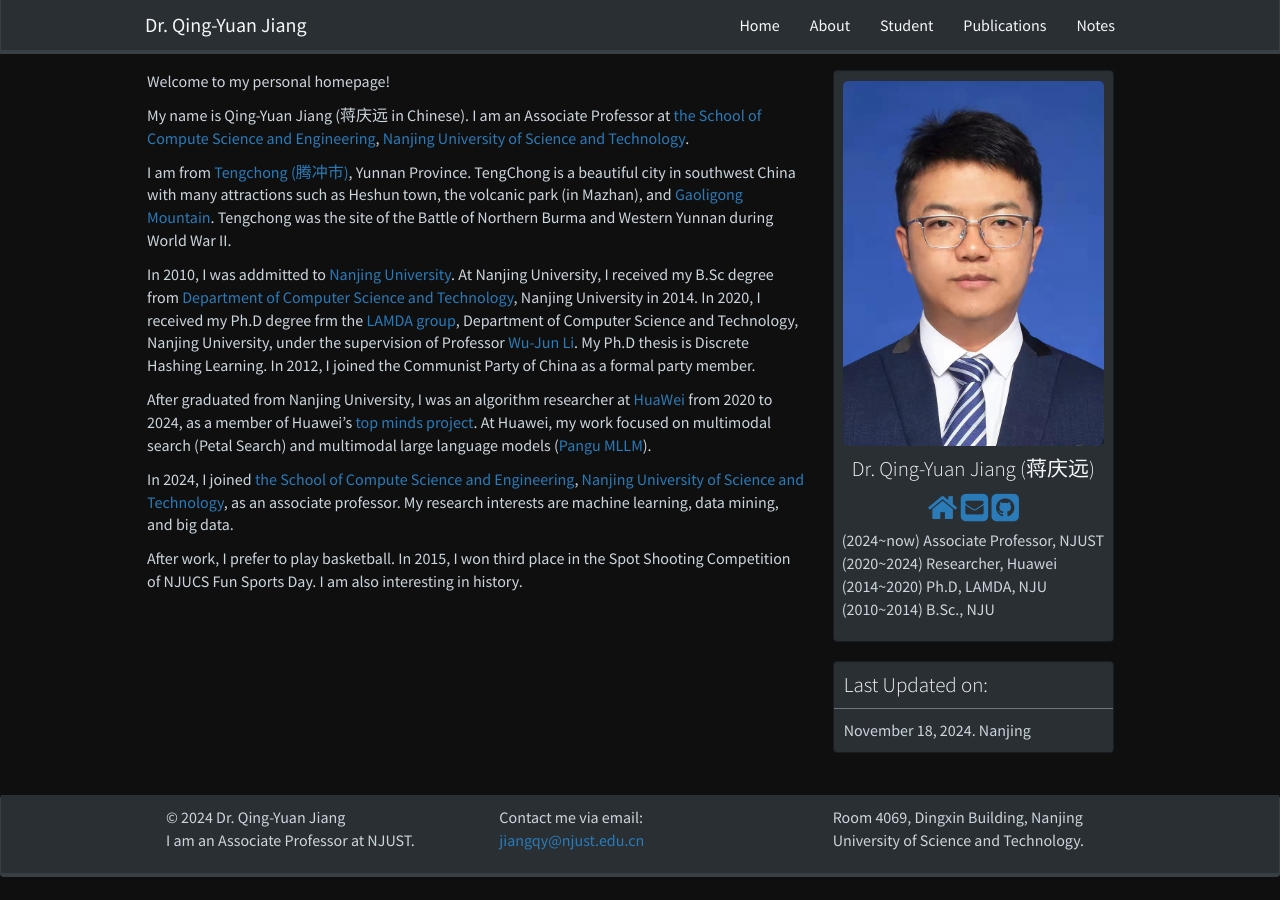
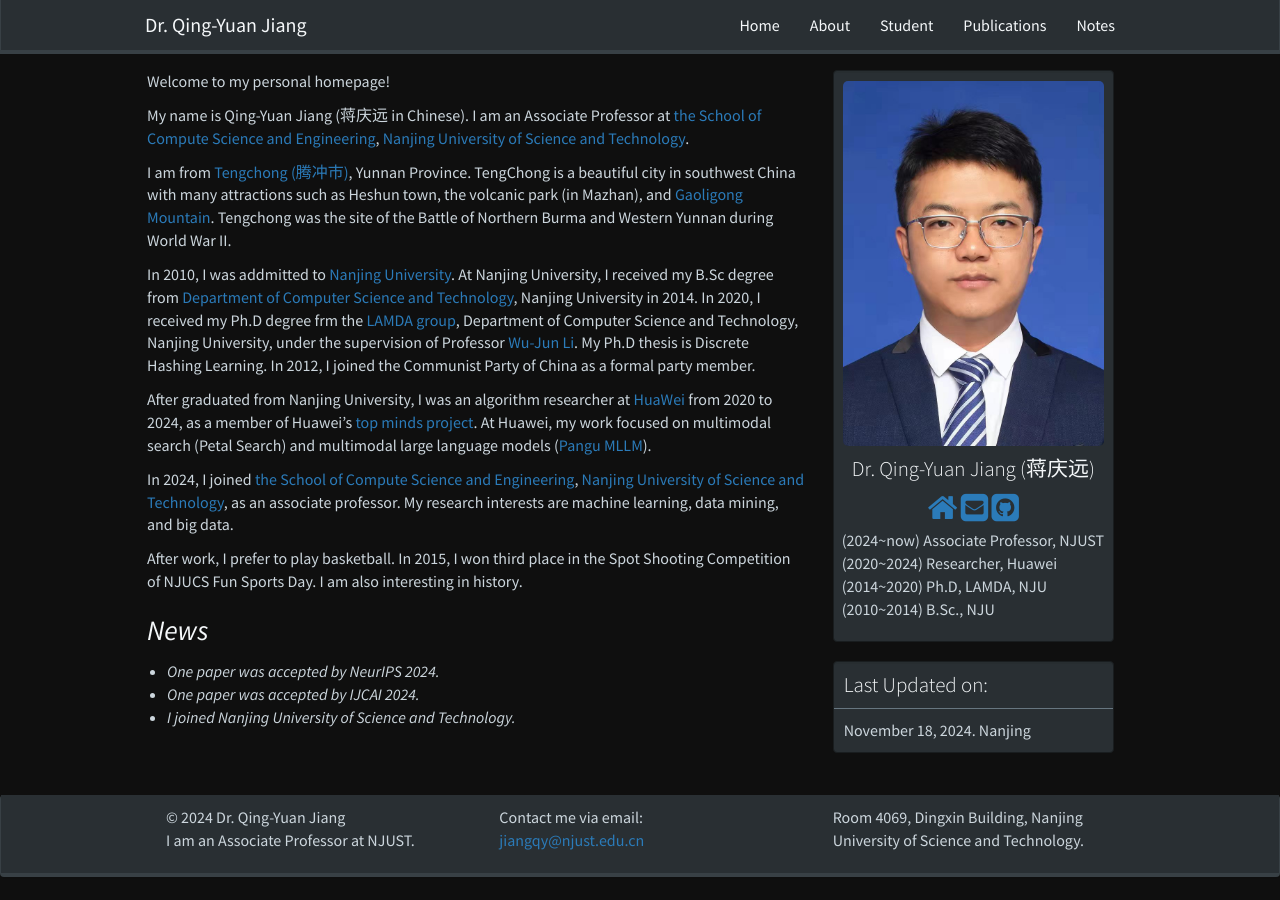
Before and after one commit to jiangqy/jiangqy.github.io, a Jekyll site: the page built from _pages/home.md, in a window 1280 px wide. Built offline with Jekyll 4.4.1, drawn with Linux system fonts in a browser that asks for light colours; nearby versions of some CDN libraries; a style sheet for code colours, icons or effects is not loaded.

Commit message:
update news

```diff
--- a/_pages/home.md
+++ b/_pages/home.md
@@ -24,8 +24,8 @@ In 2024, I joined <a href="https://cs.njust.edu.cn/" target="_blank">the School
 After work, I prefer to play basketball. In 2015, I won third place in the Spot Shooting Competition of NJUCS Fun Sports Day. I am also interesting in history.
 
 
-<!-- ### News
+### *News*
 
-1. One paper was accepted by NeurIPS 2024!
-2. One paper was accepted by IJCAI 2024!
-3. I joined the school of compute science and engineering, NJUST! -->
+- *One paper was accepted by NeurIPS 2024.*
+- *One paper was accepted by IJCAI 2024.*
+- *I joined Nanjing University of Science and Technology.*
```
Also changed, not shown: _publications/2024NeurIPS_LFM.md (+1 -1 lines), 1 other file.
